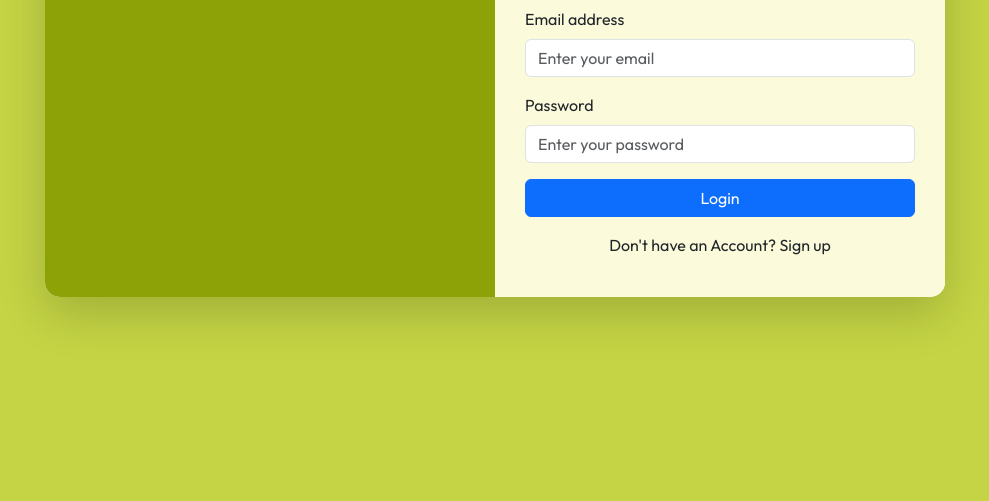
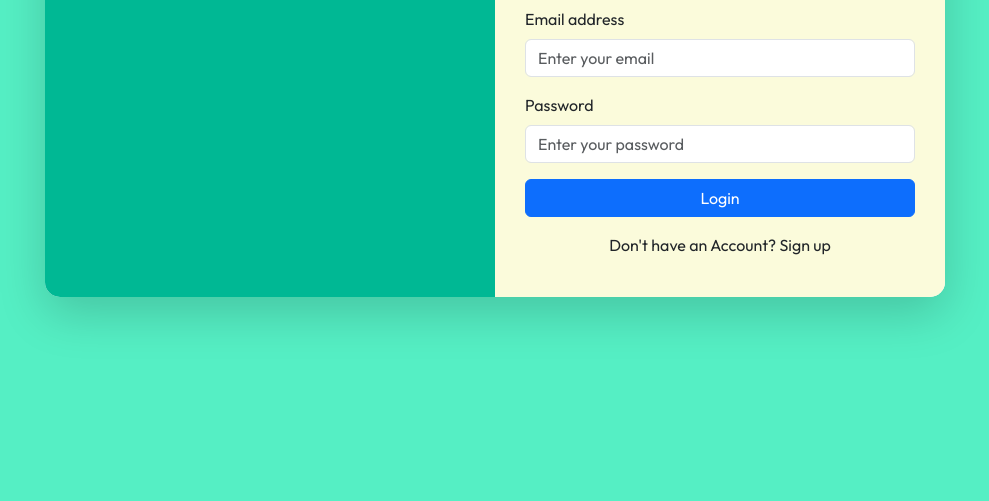
Before and after one commit to Madushanka24/Green-Shadow-Frontend, a plain HTML site: page index.html in a window 1280 px wide. Shown: the part 299-800 px from the top of the page, without its empty margins (145-1134 px from the left). Drawn offline with nearby package versions, Linux system fonts and the light colour scheme.

Commit message:
second commit

```diff
--- a/index.html
+++ b/index.html
@@ -12,7 +12,7 @@
       @import url('https://fonts.googleapis.com/css2?family=Outfit:wght@100..900&display=swap');
       body{
         font-family: 'Outfit', sans-serif;
-        background-color: #C4D444;
+        background-color: #55efc4;
       }
 
       /* Navigation Bar */
@@ -58,7 +58,7 @@
       }
 
       .login-image{
-          background-color: #8DA206;
+          background-color: #00b894;
       }
 
       button>a{
```
